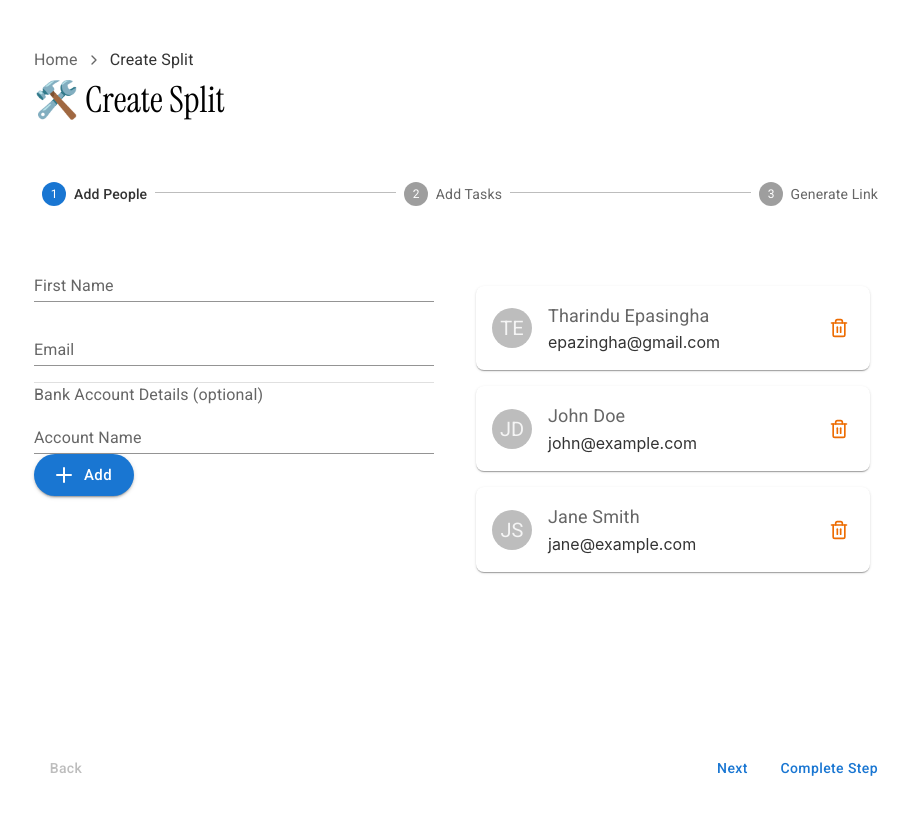
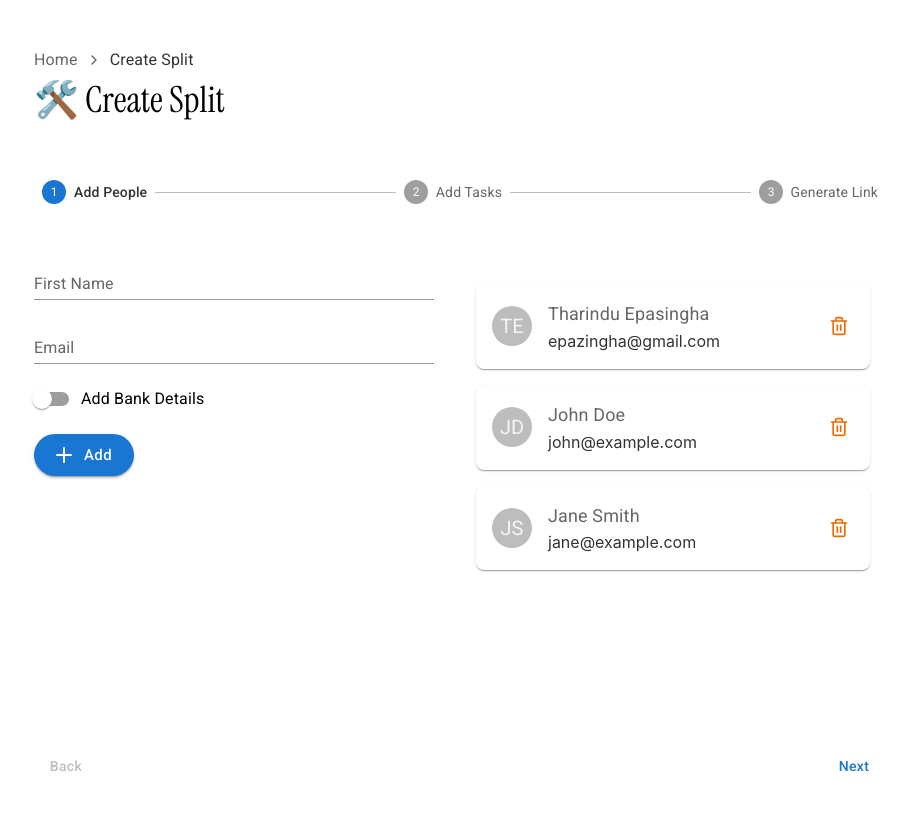
Before and after one commit to TharinduEpaz/open-split, a React (Vite) app in the folder open-split/: page /create-split in a window 1280 px wide. Shown: the top 814 px of the page, without its empty margins (180-1089 px from the left). Built offline with nearby package versions, Linux system fonts and the light colour scheme.

Commit message:
fix(improved add people form with bank details

```diff
--- a/open-split/src/app/create-split/components/add-people/add-people-form.tsx
+++ b/open-split/src/app/create-split/components/add-people/add-people-form.tsx
@@ -1,13 +1,15 @@
 import {
   Box,
-  Divider,
+  FormControlLabel,
   FormGroup,
   FormHelperText,
-  FormLabel,
+  Switch,
   TextField,
+  Typography,
 } from '@mui/material'
 import { useForm } from '@tanstack/react-form'
 import { PlusIcon } from 'lucide-react'
+import { useState } from 'react'
 import { useCreateSplit } from '../../state/use-create-split'
 import type { AnyFieldApi } from '@tanstack/react-form'
 import { FilledButton } from '@/components/ui/common/filled-button'
@@ -29,6 +31,7 @@ function FieldInfo({ field }: { field: AnyFieldApi }) {
 
 export default function AddPeopleForm() {
   const { setCreateSplitData } = useCreateSplit()
+  const [showBankDetails, setShowBankDetails] = useState(false)
 
   const form = useForm({
     defaultValues: {
@@ -46,7 +49,7 @@ export default function AddPeopleForm() {
       setCreateSplitData({
         firstName: value.firstName,
         email: value.email,
-        bankDetails: value.bankDetails,
+        bankDetails: showBankDetails ? value.bankDetails : null,
       })
       console.log('Data saved to store:', value)
     },
@@ -139,11 +142,25 @@ export default function AddPeopleForm() {
           />
         </Box>
 
-        <Divider />
+        <Box sx={{ mb: 2 }}>
+          <FormControlLabel
+            control={
+              <Switch
+                checked={showBankDetails}
+                onChange={(e) => setShowBankDetails(e.target.checked)}
+              />
+            }
+            label="Add Bank Details"
+          />
+        </Box>
 
+        {showBankDetails && (
           <Box>
+            <Typography variant="subtitle2" sx={{ mb: 2 }}>
+              Bank Details
+            </Typography>
             <FormGroup>
-            <FormLabel>Bank Account Details (optional)</FormLabel>
+              <Box sx={{ mb: 2 }}>
                 <form.Field
                   name="bankDetails.accName"
                   children={({ state, handleChange, handleBlur }) => (
@@ -172,8 +189,100 @@ export default function AddPeopleForm() {
                     </Box>
                   )}
                 />
+              </Box>
+              <Box sx={{ mb: 2 }}>
+                <form.Field
+                  name="bankDetails.accountNo"
+                  children={({ state, handleChange, handleBlur }) => (
+                    <Box>
+                      <TextField
+                        id="accountNo"
+                        label="Account Number"
+                        variant="standard"
+                        fullWidth
+                        value={state.value}
+                        onChange={(e) => handleChange(e.target.value)}
+                        onBlur={handleBlur}
+                        error={state.meta.isTouched && !state.meta.isValid}
+                        placeholder="Enter Account Number"
+                      />
+                      <FieldInfo
+                        field={
+                          {
+                            state,
+                            handleChange,
+                            handleBlur,
+                            name: 'accountNo',
+                          } as AnyFieldApi
+                        }
+                      />
+                    </Box>
+                  )}
+                />
+              </Box>
+              <Box sx={{ mb: 2 }}>
+                <form.Field
+                  name="bankDetails.bank"
+                  children={({ state, handleChange, handleBlur }) => (
+                    <Box>
+                      <TextField
+                        id="bank"
+                        label="Bank Name"
+                        variant="standard"
+                        fullWidth
+                        value={state.value}
+                        onChange={(e) => handleChange(e.target.value)}
+                        onBlur={handleBlur}
+                        error={state.meta.isTouched && !state.meta.isValid}
+                        placeholder="Enter Bank Name"
+                      />
+                      <FieldInfo
+                        field={
+                          {
+                            state,
+                            handleChange,
+                            handleBlur,
+                            name: 'bank',
+                          } as AnyFieldApi
+                        }
+                      />
+                    </Box>
+                  )}
+                />
+              </Box>
+              <Box sx={{ mb: 2 }}>
+                <form.Field
+                  name="bankDetails.branch"
+                  children={({ state, handleChange, handleBlur }) => (
+                    <Box>
+                      <TextField
+                        id="branch"
+                        label="Branch"
+                        variant="standard"
+                        fullWidth
+                        value={state.value}
+                        onChange={(e) => handleChange(e.target.value)}
+                        onBlur={handleBlur}
+                        error={state.meta.isTouched && !state.meta.isValid}
+                        placeholder="Enter Branch"
+                      />
+                      <FieldInfo
+                        field={
+                          {
+                            state,
+                            handleChange,
+                            handleBlur,
+                            name: 'branch',
+                          } as AnyFieldApi
+                        }
+                      />
+                    </Box>
+                  )}
+                />
+              </Box>
             </FormGroup>
           </Box>
+        )}
 
         <form.Subscribe
           selector={(state) => [state.canSubmit, state.isSubmitting]}
--- a/open-split/src/app/create-split/components/add-people/add-people.tsx
+++ b/open-split/src/app/create-split/components/add-people/add-people.tsx
@@ -2,6 +2,7 @@ import {
   Avatar,
   Box,
   Card,
+  Divider,
   IconButton,
   Modal,
   Stack,
@@ -115,6 +116,37 @@ function PeopleCard({ name, email }: PeopleCardProps) {
                 </Typography>
                 <Typography variant="body1">{email}</Typography>
               </Box>
+
+              <Divider sx={{ my: 1 }} />
+
+              <Typography variant="subtitle1" sx={{ fontWeight: 600 }}>
+                Bank Details
+              </Typography>
+
+              <Box>
+                <Typography variant="subtitle2" color="text.secondary">
+                  Account Name
+                </Typography>
+                <Typography variant="body1">John Smith</Typography>
+              </Box>
+              <Box>
+                <Typography variant="subtitle2" color="text.secondary">
+                  Account Number
+                </Typography>
+                <Typography variant="body1">1234567890</Typography>
+              </Box>
+              <Box>
+                <Typography variant="subtitle2" color="text.secondary">
+                  Bank Name
+                </Typography>
+                <Typography variant="body1">Sample Bank</Typography>
+              </Box>
+              <Box>
+                <Typography variant="subtitle2" color="text.secondary">
+                  Branch
+                </Typography>
+                <Typography variant="body1">Main Branch</Typography>
+              </Box>
             </Stack>
           </Box>
         </Box>
--- a/open-split/src/app/create-split/stepper.tsx
+++ b/open-split/src/app/create-split/stepper.tsx
@@ -1,7 +1,7 @@
 import Box from '@mui/material/Box'
 import Button from '@mui/material/Button'
 import Step from '@mui/material/Step'
-import StepButton from '@mui/material/StepButton'
+import StepLabel from '@mui/material/StepLabel'
 import Stepper from '@mui/material/Stepper'
 import Typography from '@mui/material/Typography'
 import * as React from 'react'
@@ -13,55 +13,46 @@ const steps = ['Add People', 'Add Tasks', 'Generate Link']
 
 export default function CreateSplitStepper() {
   const [activeStep, setActiveStep] = React.useState(0)
-  const [completed, setCompleted] = React.useState<{
-    [k: number]: boolean
-  }>({})
+  const [skipped, setSkipped] = React.useState(new Set<number>())
 
-  const totalSteps = () => {
-    return steps.length
+  const isStepOptional = (step: number) => {
+    return step === 99999
   }
 
-  const completedSteps = () => {
-    return Object.keys(completed).length
-  }
-
-  const isLastStep = () => {
-    return activeStep === totalSteps() - 1
-  }
-
-  const allStepsCompleted = () => {
-    return completedSteps() === totalSteps()
+  const isStepSkipped = (step: number) => {
+    return skipped.has(step)
   }
 
   const handleNext = () => {
-    const newActiveStep =
-      isLastStep() && !allStepsCompleted()
-        ? // It's the last step, but not all steps have been completed,
-          // find the first step that has been completed
-          steps.findIndex((_, i) => !(i in completed))
-        : activeStep + 1
-    setActiveStep(newActiveStep)
+    let newSkipped = skipped
+    if (isStepSkipped(activeStep)) {
+      newSkipped = new Set(newSkipped.values())
+      newSkipped.delete(activeStep)
+    }
+
+    setActiveStep((prevActiveStep) => prevActiveStep + 1)
+    setSkipped(newSkipped)
   }
 
   const handleBack = () => {
     setActiveStep((prevActiveStep) => prevActiveStep - 1)
   }
 
-  const handleStep = (step: number) => () => {
-    setActiveStep(step)
+  const handleSkip = () => {
+    if (!isStepOptional(activeStep)) {
+      throw new Error("You can't skip a step that isn't optional.")
     }
 
-  const handleComplete = () => {
-    setCompleted({
-      ...completed,
-      [activeStep]: true,
+    setActiveStep((prevActiveStep) => prevActiveStep + 1)
+    setSkipped((prevSkipped) => {
+      const newSkipped = new Set(prevSkipped.values())
+      newSkipped.add(activeStep)
+      return newSkipped
     })
-    handleNext()
   }
 
   const handleReset = () => {
     setActiveStep(0)
-    setCompleted({})
   }
 
   function _renderStepContent(step: number) {
@@ -79,17 +70,28 @@ export default function CreateSplitStepper() {
 
   return (
     <Box sx={{ width: '100%' }}>
-      <Stepper nonLinear activeStep={activeStep}>
-        {steps.map((label, index) => (
-          <Step key={label} completed={completed[index]}>
-            <StepButton color="inherit" onClick={handleStep(index)}>
-              {label}
-            </StepButton>
+      <Stepper activeStep={activeStep}>
+        {steps.map((label, index) => {
+          const stepProps: { completed?: boolean } = {}
+          const labelProps: {
+            optional?: React.ReactNode
+          } = {}
+          if (isStepOptional(index)) {
+            labelProps.optional = (
+              <Typography variant="caption">Optional</Typography>
+            )
+          }
+          if (isStepSkipped(index)) {
+            stepProps.completed = false
+          }
+          return (
+            <Step key={label} {...stepProps}>
+              <StepLabel {...labelProps}>{label}</StepLabel>
             </Step>
-        ))}
+          )
+        })}
       </Stepper>
-      <div>
-        {allStepsCompleted() ? (
+      {activeStep === steps.length ? (
         <React.Fragment>
           <Typography sx={{ mt: 2, mb: 1 }}>
             All steps completed - you&apos;re finished
@@ -101,10 +103,6 @@ export default function CreateSplitStepper() {
         </React.Fragment>
       ) : (
         <React.Fragment>
-            {/* <Typography sx={{ mt: 2, mb: 1, py: 1 }}>
-              Step {activeStep + 1}
-            </Typography> */}
-
           {_renderStepContent(activeStep)}
 
           <Box sx={{ display: 'flex', flexDirection: 'row', pt: 2 }}>
@@ -117,28 +115,17 @@ export default function CreateSplitStepper() {
               Back
             </Button>
             <Box sx={{ flex: '1 1 auto' }} />
-              <Button onClick={handleNext} sx={{ mr: 1 }}>
-                Next
+            {isStepOptional(activeStep) && (
+              <Button color="inherit" onClick={handleSkip} sx={{ mr: 1 }}>
+                Skip
               </Button>
-              {activeStep !== steps.length &&
-                (completed[activeStep] ? (
-                  <Typography
-                    variant="caption"
-                    sx={{ display: 'inline-block' }}
-                  >
-                    Step {activeStep + 1} already completed
-                  </Typography>
-                ) : (
-                  <Button onClick={handleComplete}>
-                    {completedSteps() === totalSteps() - 1
-                      ? 'Finish'
-                      : 'Complete Step'}
+            )}
+            <Button onClick={handleNext}>
+              {activeStep === steps.length - 1 ? 'Finish' : 'Next'}
             </Button>
-                ))}
           </Box>
         </React.Fragment>
       )}
-      </div>
     </Box>
   )
 }
```
Lines whose indentation alone changed are shown as unchanged.
